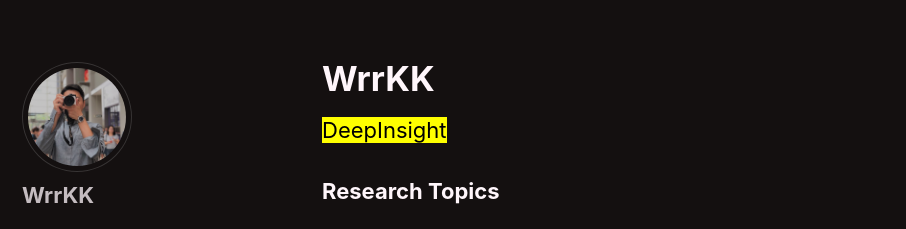
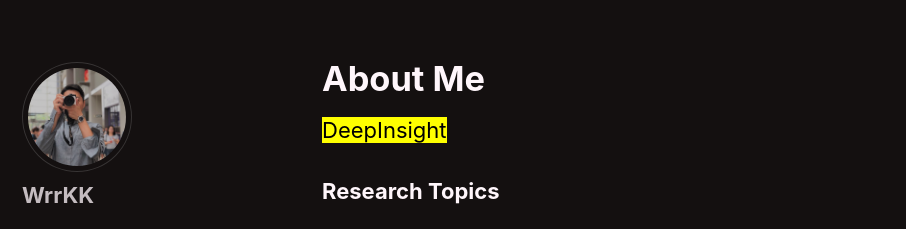
Before and after one commit to woojaekim/woojaekim.github.io, a Jekyll site: the page built from _pages/about.md, in a window 1280 px wide and 900 px high, cut to the strip 393-900 px from the top of the window. Shown: the top 229 px of the strip, without its empty margins (0-906 px from the left). Built offline with Jekyll 4.4.1, drawn with Linux system fonts in a browser that asks for light colours; cached includes are drawn as plain includes.

Commit message:
image_update

```diff
--- a/_pages/about.md
+++ b/_pages/about.md
@@ -1,5 +1,5 @@
 ---
-title: "WrrKK"
+title: "About Me"
 permalink: /about/
 layout: single
 ---
```
